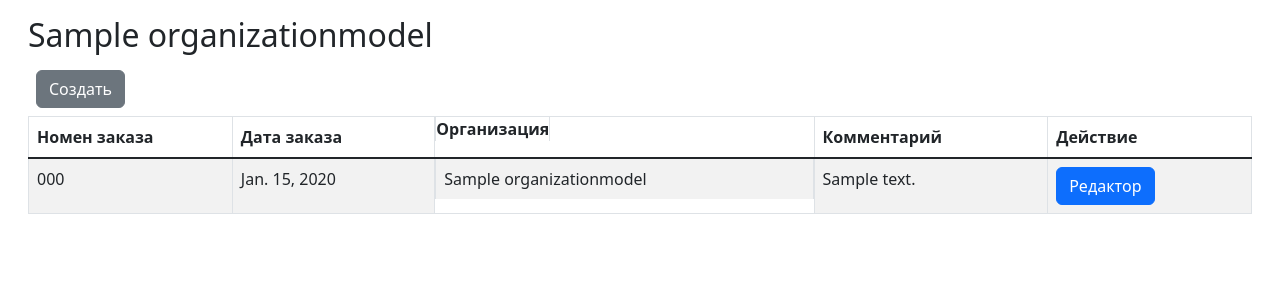
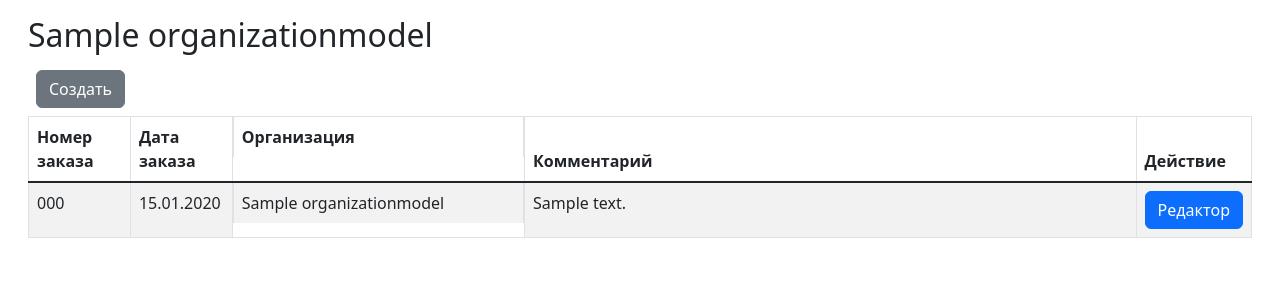
Before and after one commit to mobilesikuda/devcon2024, a Django app: page /orders/ in a window 1280 px wide. Shown: the part 56-356 px from the top of the page. Run offline with Django 5.2, Linux system fonts and the light colour scheme; a user stored in the database is signed in; tables that the repository leaves empty hold one stand-in row (values such as "Sample post"); some libraries are stand-ins or nearby versions.

Commit message:
adjust elements

```diff
--- a/orders/templates/orders_all.html
+++ b/orders/templates/orders_all.html
@@ -8,10 +8,10 @@
   </div>
   <table class="table table-striped table-bordered">
       <thead>
-        <tr class="align-items-center">
-          <th>Номен заказа</th>
-          <th class="">Дата заказа</th>
-          <th class="d-none d-lg-table">Организация</th>
+        <tr>
+          <th>Номер заказа</th>
+          <th>Дата заказа</th>
+          <th class="d-none d-lg-block">Организация</th>
           <th>Комментарий</th>
           <th class='d-print-none'>Действие</th>
         </tr>
@@ -19,11 +19,11 @@
       <tbody class="table-group-divider">
         {% for x in context %}
           <tr>
-              <td class="col-2">{{ x.number }}</td>
-              <td class="">{{ x.date }}</td>
+              <td class="col-1">{{ x.number }}</td>
+              <td class="col-1">{{ x.date|date:"d.m.Y" }}</td>
               <td class="d-none d-lg-block">{{ x.organization.name }}</td>
-              <td>{{ x.comment }}</td>
-              <td class="col-2"><button type="button" class="btn btn-primary" data-bs-toggle="modal" data-bs-target="#itemModal" onclick="onViewItem('{{x.pk}}')">Редактор</button></td>
+              <td class="col-6">{{ x.comment }}</td>
+              <td class="d-print-none col-1"><button type="button" class="btn btn-primary" data-bs-toggle="modal" data-bs-target="#itemModal" onclick="onViewItem('{{x.pk}}')">Редактор</button></td>
           </tr>
         {% endfor %}
       </tbody>
@@ -37,7 +37,7 @@
           <h4 class="modal-title" id="itemModalTitle"></h4>
           <button type="button" class="btn-close" data-bs-dismiss="modal"></button>
         </div>
-        <div class="modal-body container" id="itemModalBody">
+        <div class="modal-body" id="itemModalBody"> <!-- container -->
         </div>
         <div class="modal-footer">
           <div class="hstack gap-3">
--- a/orders/templates/temple.html
+++ b/orders/templates/temple.html
@@ -13,7 +13,7 @@
     <button class="navbar-toggler" type="button" data-bs-toggle="collapse" data-bs-target="#navbarSupportedContent" aria-controls="navbarSupportedContent" aria-expanded="false" aria-label="Toggle navigation">
       <span class="navbar-toggler-icon"></span>
     </button>
-    <div class="collapse navbar-collapse" id="navbarSupportedContent">
+    <div class="collapse navbar-collapse">
       <ul class="navbar-nav me-auto mb-2 mb-lg-0">
         <li class="nav-item">
           <a class="nav-link active" aria-current="page" href="/orders">Заказы</a>
```
Also changed, not shown: orders/templates/order_all_item.html (+13 -9 lines).
